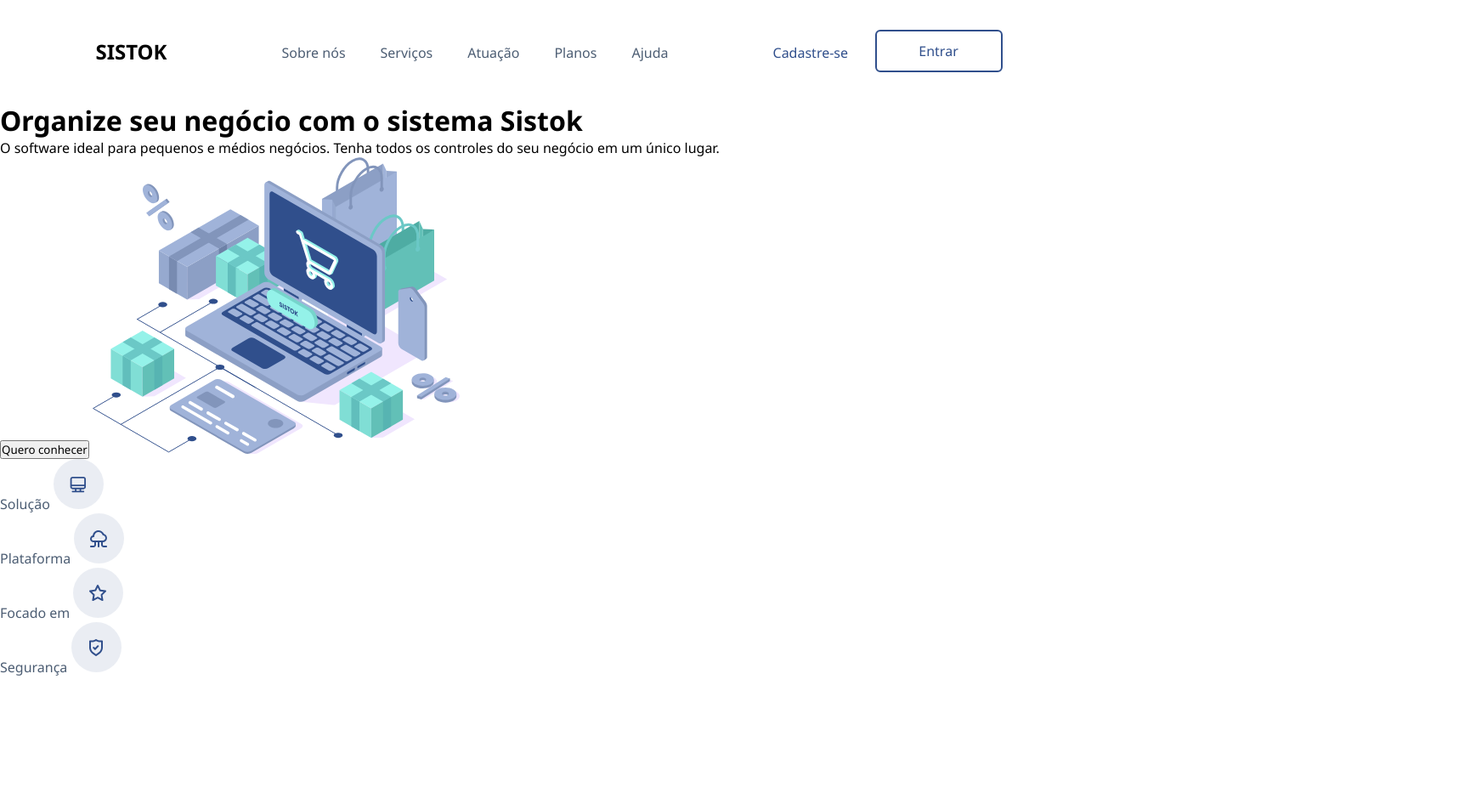
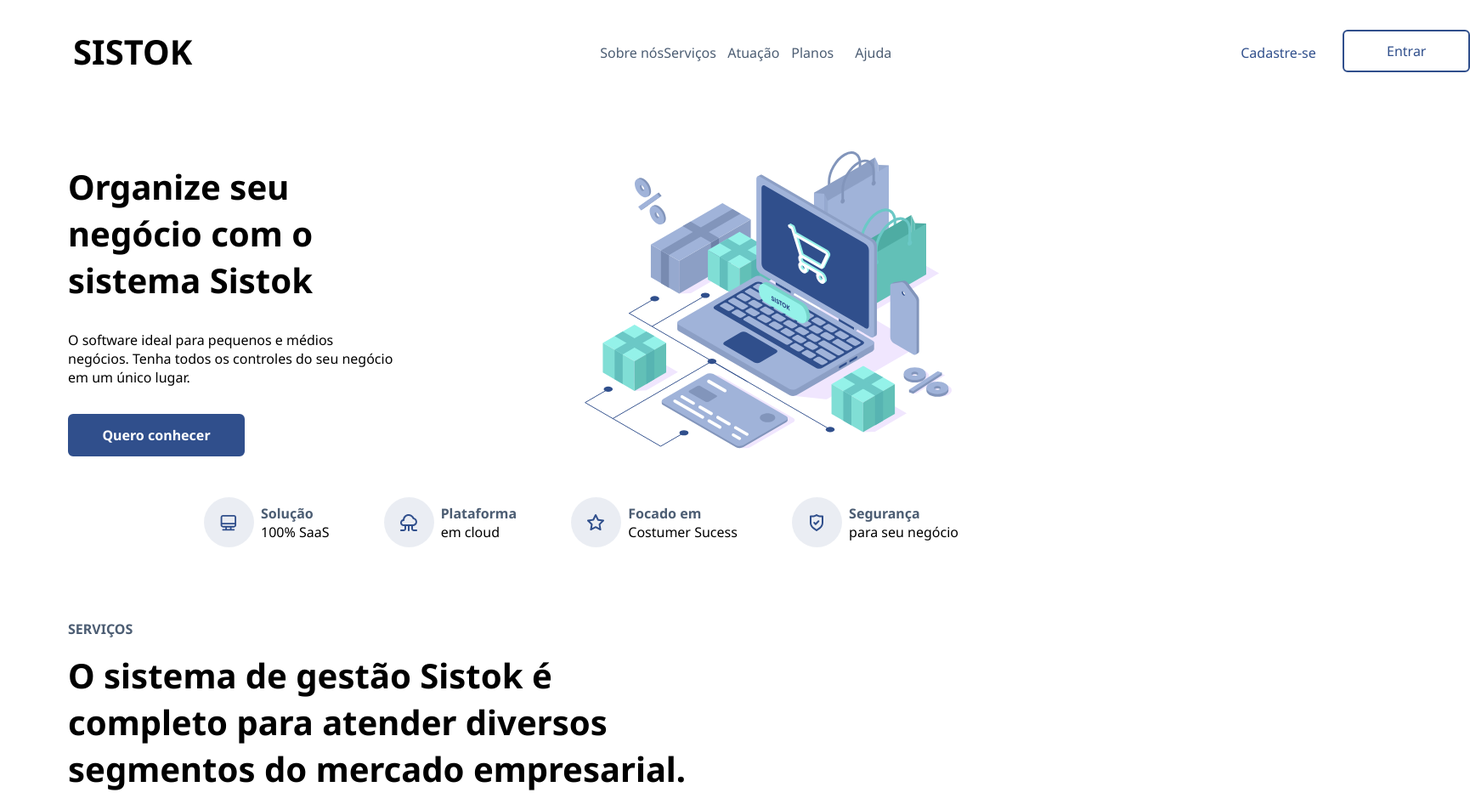
Before and after one commit to rayanebsantos/Sistok, a plain HTML site: page index.html in a window 1280 px wide. Shown: the whole page at 85% size, 1730 px wide, since content can reach past the window. Before the commit the page ends 800 px from the top, so only its background shows below. Drawn offline with Linux system fonts and the light colour scheme.

Commit message:
FEATURE: CSS AND HTML

```diff
--- a/index.html
+++ b/index.html
@@ -1,5 +1,6 @@
 <!DOCTYPE html>
 <html lang="pt-br">
+
 <head>
     <meta charset="UTF-8">
     <meta name="viewport" content="width=device-width, initial-scale=1.0">
@@ -11,6 +12,7 @@
     <link rel="shortcut icon" href="assets/Group 1130 (2).svg" type="image/x-icon">
     <link rel="shortcut icon" href="assets/Group 1130 (1).svg" type="image/x-icon">
 </head>
+
 <body>
     <nav>
         <div class="h1">
@@ -75,44 +77,83 @@
         </ul>
 
         <div class="btn">
-            <a id="cad">Cadastre-se<a>
-            <a id="en">Entrar</a>
+            <a id="cadastro">Cadastre-se<a>
+                    <a id="enter">Entrar</a>
         </div>
     </nav>
 
     </div>
     <main>
+        <div class="card">
+            <div class="card-right">
+                <h1>Organize seu negócio com o sistema Sistok</h1>
+                <p id="para">O software ideal para pequenos e médios negócios. Tenha todos os controles do seu negócio
+                    em um único lugar.</p>
+                <button class="btn-blue">Quero conhecer</button>
+            </div>
+            <img class="pc" src="assets/Group.svg">
+        </div>
+
+        <div class="container">
+            <div class="icones">
+
+                <a href="#"><img src="assets/Group 1130.svg"></a>
 
 
-        <h1>Organize seu negócio com o sistema Sistok</h1>
-        <p>O software ideal para pequenos e médios negócios. Tenha todos os controles do seu negócio em um único lugar.</p>
-        <button>Quero conhecer</button>
-        <img src="assets/Group.svg" >
+                <div class="text">
+                    <span class="text-list"> <b>Solução</b></span>
+                    <p> 100% SaaS</p>
+                </div>
+            </div>
+            <div class="icones">
 
-        <div class="a">
-            <i class="bi bi-alt"></i>
-            <span class="text-list">Solução</span>
-            <img src="assets/Group 1130.svg" >
+                <a href="#"><img src="assets/Group 1130 (2).svg"></a>
+
+                <div class="text">
+                    <span class="text-list"> <b>Plataforma</b></span>
+                    <p>em cloud</p>
                 </div>
-        <div class="a">
-            <i class="bi bi-alt"></i>
-            <span class="text-list">Plataforma</span>
-            <img src="assets/Group 1130 (2).svg" >
             </div>
-        <div class="a">
-            <i class="bi bi-alt"></i>
-            <span class="text-list">Focado em</span>
-            <img src="assets/Group 1130 (1).svg" >
-        </div>
-        <div class="a">
-            <i class="bi bi-alt"></i>
-            <span class="text-list">Segurança</span>
-            <img src="assets/Group 1130 (3).svg" >
+            <div class="icones">
+
+                <a href="#"><img src="assets/Group 1130 (1).svg"></a>
+
+                <div class="text">
+                    <span class="text-list"> <b>Focado em</b></span>
+                    <p>Costumer Sucess</p>
                 </div>
 
+            </div>
+            <div class="icones">
 
+                <a href="#"><img src="assets/Group 1130 (3).svg"></a>
 
+                <div class="text">
+                    <span class="text-list"> <b>Segurança</b></span>
+                    <p>para seu negócio</p>
+                </div>
+            </div>
+        </div>
+
+        <div class="servicos">
+            <h4>SERVIÇOS</h4>
+            <h1>O sistema de gestão Sistok é completo para atender diversos segmentos do mercado empresarial.</h1>
+
+            <div class="container-servicos">
+                <div class="serv">
+                    <img src="./assets/Rectangle 274.svg" alt="">
+                </div>
+                <div class="serv">
+
+                </div>
+                <div class="serv">
+
+                </div>
+                <div class="serv">
+
+                </div>
+            </div>
+        </div>
     </main>
-
 </body>
 </html>
--- a/style.css
+++ b/style.css
@@ -10,15 +10,16 @@
 body{
     height: 100vh;
     width: 100vw;
+    margin: 0rem 5rem 0rem 5rem;
+
 }
 
 nav{
-    height: 108px;
-    width: 1280px;
-    margin: 6px;
-    display: inline-flex;
-    justify-content: center;
-    align-self: center;
+    height: 6.75rem;
+    width: 100vw;
+    margin: 0.38rem;
+    display: flex;
+    align-items: center;
 
 }
 
@@ -26,25 +27,24 @@ nav{
     display: inline-flex;
     justify-content: space-between;
     align-self: center;
-    margin-right: 135px;
+    margin-right: 30rem;
 }
- ul{
 
-     width: 455px;
-     height: 19px;
-     display: inline-flex;
+ul{
+     width: 28.44rem;
+     height: 1.19rem;
+     display: flex;
      align-self: center;
      justify-content: space-between;
      list-style: none;
      text-decoration: none;
-     margin-right: 123px;
+     margin-right: 7.69rem;
  }
 
- li{
-    width: 75x;
+li{
+    width: 75px;
     height: 19px;
     text-decoration: none;
-
  }
 
 a{
@@ -57,33 +57,112 @@ span{
  }
 
 .btn{
-    height: 108px;
+    height: 6.75rem;
     display: inline-flex;
     align-items: center;
     justify-content: center;
+    margin-left: 16rem;
 }
 
-#cad{
-    width: 96px;
-    height: 19px;
+#cadastro{
+    width: 6rem;
+    height: 1.19rem;
     color: #304F8C;
     font-size: 16px;
     cursor: pointer;
 }
 
-#en{
-    width: 150px;
-    height: 50px;
+#enter{
+    width: 9.38rem;
+    height: 3.13rem;
     color: #304F8C;
     font-size: 16px;
     background: transparent;
     border-radius: 6px;
     text-align: center;
     border-color: #304F8C;
-    margin-left: 24px;
+    margin-left: 1.5rem;
     cursor: pointer;
     border: 2px solid #304F8C;
     display: inline-flex;
     align-items: center;
     justify-content: center;
 }
+
+main{
+    width: 100vw;
+    display: flex;
+
+
+    flex-direction: column;
+}
+
+.card {
+    display: flex;
+    justify-content: space-between;
+    margin-top: 3rem;
+}
+
+.card-right {
+    width: 30%;
+    margin-top: 1.5rem;
+}
+
+h1 {
+    font-size: 2.5rem;
+}
+
+.btn-blue {
+    width: 13rem;
+    height: 3.1rem;
+    color: white;
+    font-weight: 550;
+    font-size: 1rem;
+    background: #304F8C;
+    border-radius: 6px;
+    text-align: center;
+    border-color: #304F8C;
+    cursor: pointer;
+    border: 2px solid #304F8C;
+    display: inline-flex;
+    align-items: center;
+    justify-content: center;
+}
+
+#para {
+    margin: 2rem 0;
+}
+
+.pc {
+    margin-right: 15rem;
+
+}
+
+.container {
+    display: flex;
+    justify-content: space-between;
+    width: 70%;
+    margin-left: 10rem;
+    margin-top: 3rem;
+}
+
+.icones {
+    display: flex;
+}
+
+ .text {
+    margin: 0.5rem;
+}
+
+.servicos {
+    margin-top: 5rem ;
+}
+
+.servicos h4 {
+    color: #4C5D73;
+}
+
+.servicos h1 {
+    width: 60%;
+    margin-top: 1rem;
+}
```
Lines whose indentation alone changed are shown as unchanged.
